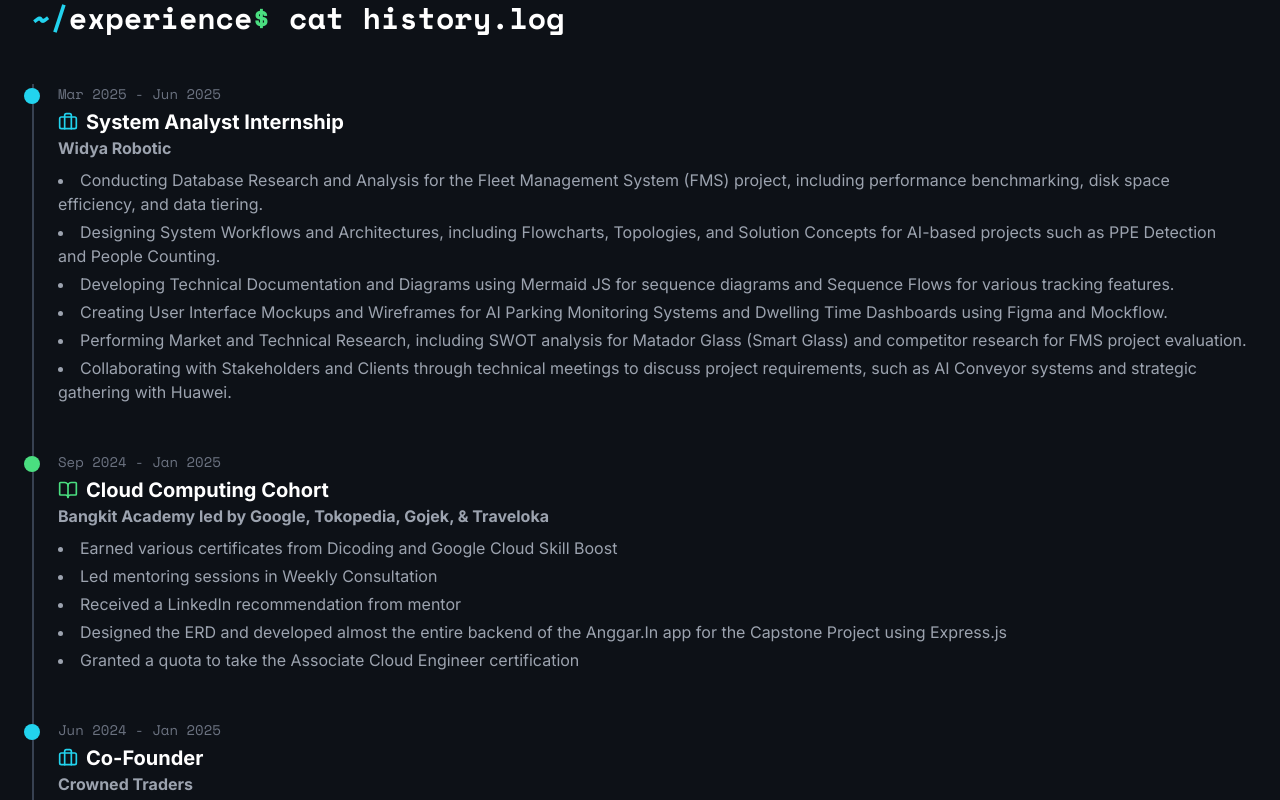
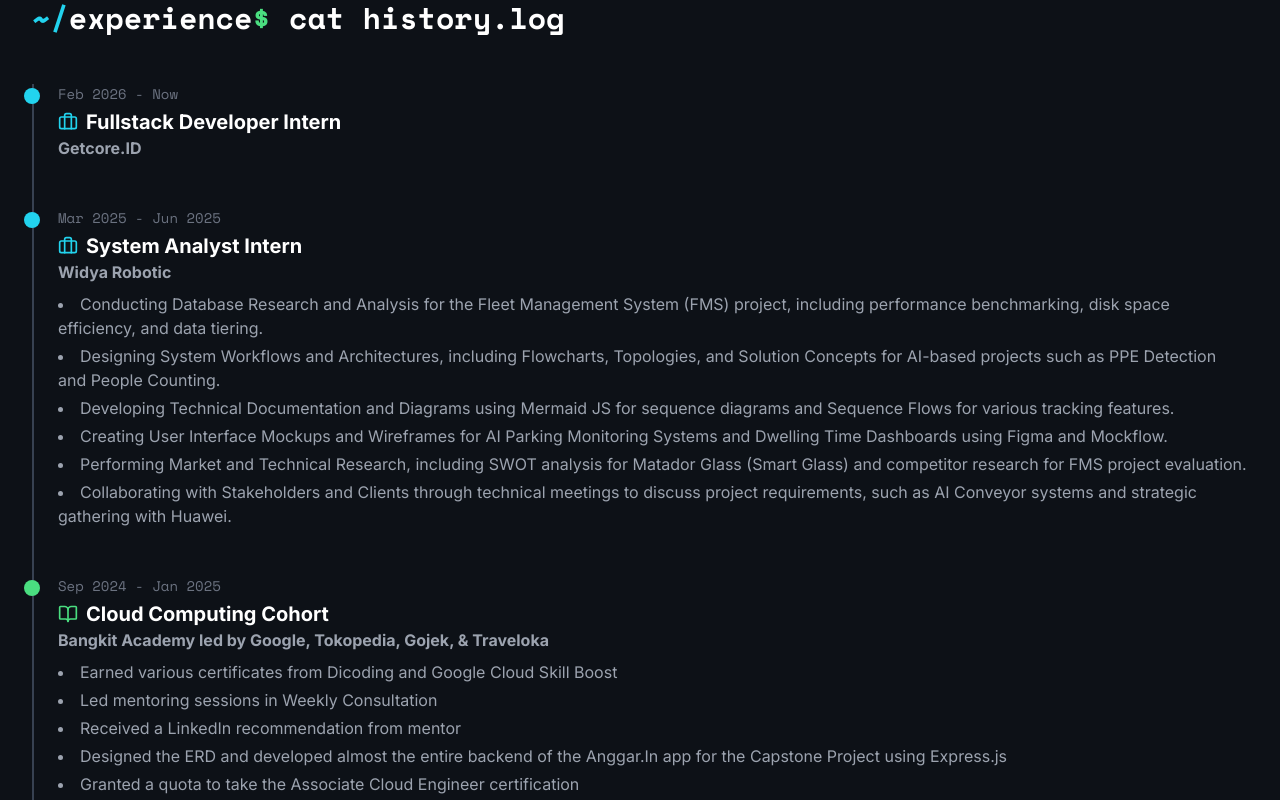
Before and after one commit to iyantama9/portoweb, a React (Vite) app: page / in a window 1280 px wide. Shown: the part 880-1680 px from the top of the page. Built offline with nearby package versions, Linux system fonts and the light colour scheme.

Commit message:
Update App.jsx

```diff
--- a/src/App.jsx
+++ b/src/App.jsx
@@ -193,10 +193,18 @@
 };
 
 const experiences = [
+    {
+    type: "Internship",
+    company: "Getcore.ID",
+    role: "Fullstack Developer Intern",
+    period: "Feb 2026 - Now",
+    description: [
+    ],
+  },
   {
     type: "Internship",
     company: "Widya Robotic",
-    role: "System Analyst Internship",
+    role: "System Analyst Intern",
     period: "Mar 2025 - Jun 2025",
     description: [
       "Conducting Database Research and Analysis for the Fleet Management System (FMS) project, including performance benchmarking, disk space efficiency, and data tiering.",
@@ -218,17 +226,6 @@
       "Received a LinkedIn recommendation from mentor",
       "Designed the ERD and developed almost the entire backend of the Anggar.In app for the Capstone Project using Express.js",
       "Granted a quota to take the Associate Cloud Engineer certification",
-    ],
-  },
-  {
-    type: "Internship",
-    company: "Crowned Traders",
-    role: "Co-Founder",
-    period: "Jun 2024 - Jan 2025",
-    description: [
-      "Building & designing the establishment of Crowned Traders",
-      "Building working system and foundation of Crowned Traders",
-      "Building Payment Bot System using Fastapi Python with Midtrans integration",
     ],
   },
   {
@@ -318,7 +315,7 @@
                 </h2>
                 <p className="max-w-xl mt-6 text-lg text-gray-400 leading-relaxed">
                     Final year Informatics student at Universitas Sebelas Maret and a Cloud Computing graduate of Bangkit Academy (by Google, Tokopedia, Gojek, and Traveloka). I specialize in Full Stack and Cloud Computing development, with hands-on experience in a diverse technical stack including React.js, Express.js, Laravel, FastAPI (Python), and most recently, Golang.
-                    I possess strong communication skills and a proactive, self-starter mindset. Currently, I am expanding my expertise into the world of Web3 and Cryptocurrency. Furthermore, I am deeply exploring Internet of Things (IoT), Edge Computing, and Machine Learning to further enhance my technical capabilities and professional potential.
+                    I possess strong communication skills and a proactive, self-starter mindset. Currently, I am expanding my expertise into Internet of Things (IoT), Edge Computing, and Machine Learning to further enhance my technical capabilities and professional potential.
                 </p>
                 <div className="mt-8 flex items-center space-x-4">
                   <a
```
